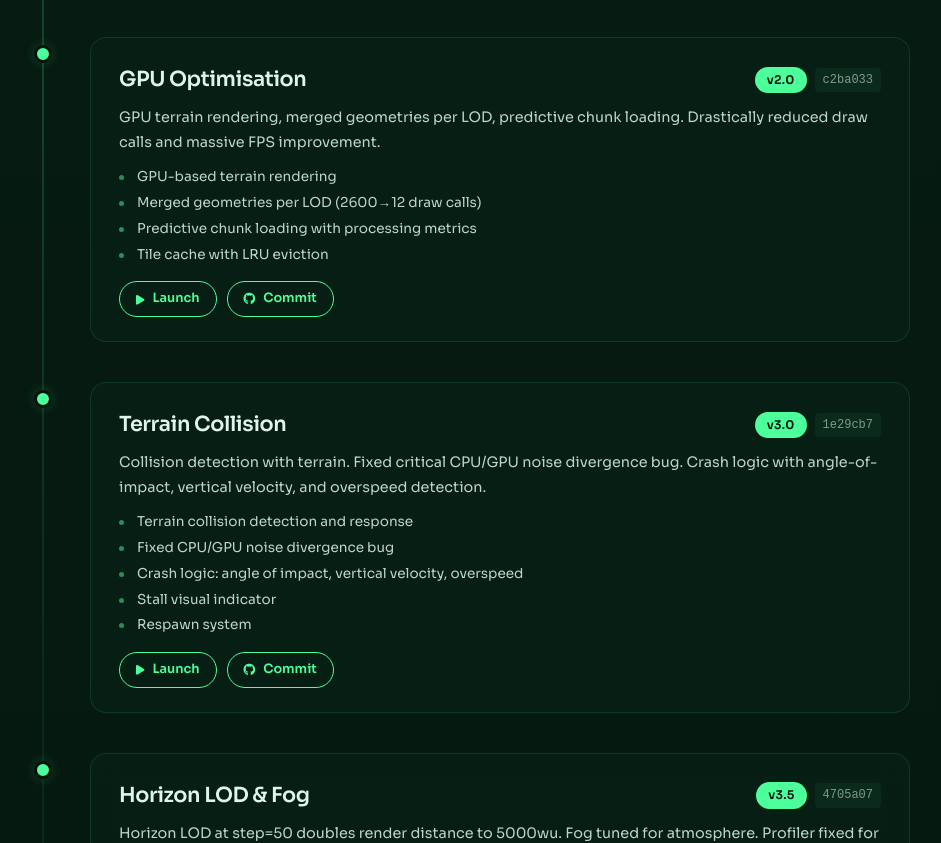
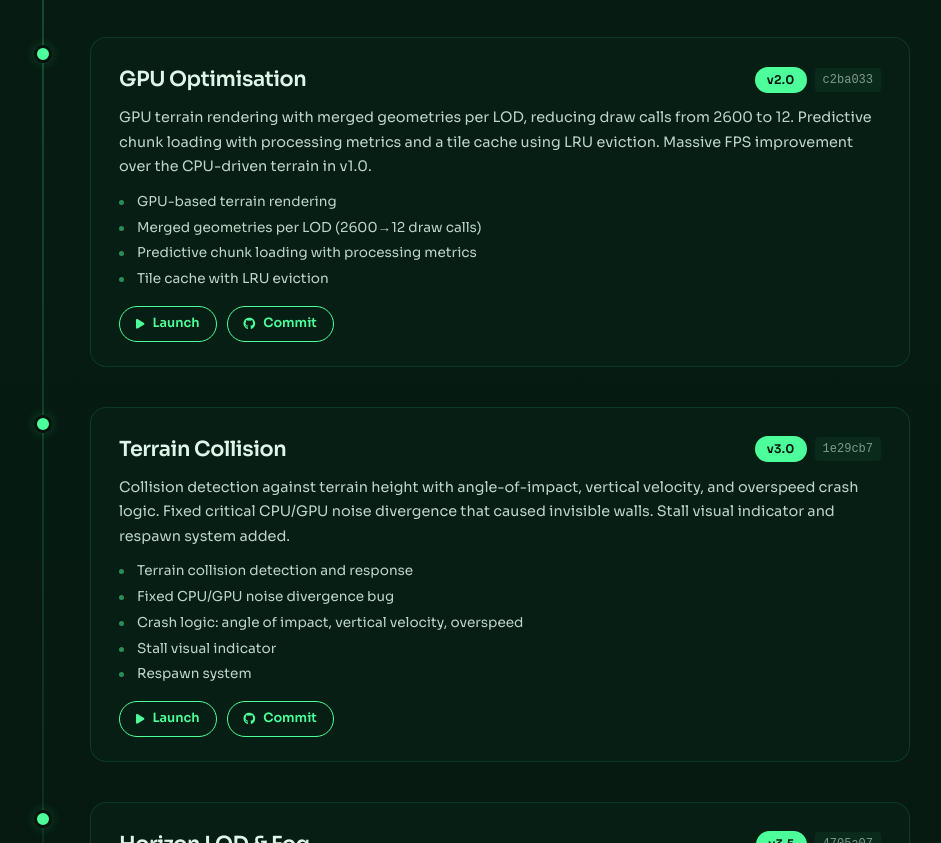
Before and after one commit to AIGsniperYt/webgl, a plain HTML site: page index.html in a window 1280 px wide. Shown: the part 1957-2800 px from the top of the page, without its empty margins (180-1121 px from the left). Drawn offline with Linux system fonts and the light colour scheme; animation ran at ten frames a second.

Commit message:
airflow update

```diff
--- a/index.html
+++ b/index.html
@@ -734,7 +734,6 @@ header .container {
     padding: 6px 16px;
 }
 
-/* ── Stats section ── */
 .stats-section {
     padding: 100px 0;
     position: relative;
@@ -984,7 +983,7 @@ const versions = [
         version: "v2.0",
         hash: "c2ba033",
         date: "",
-        description: "GPU terrain rendering, merged geometries per LOD, predictive chunk loading. Drastically reduced draw calls and massive FPS improvement.",
+        description: "GPU terrain rendering with merged geometries per LOD, reducing draw calls from 2600 to 12. Predictive chunk loading with processing metrics and a tile cache using LRU eviction. Massive FPS improvement over the CPU-driven terrain in v1.0.",
         features: [
             "GPU-based terrain rendering",
             "Merged geometries per LOD (2600→12 draw calls)",
@@ -999,7 +998,7 @@ const versions = [
         version: "v3.0",
         hash: "1e29cb7",
         date: "",
-        description: "Collision detection with terrain. Fixed critical CPU/GPU noise divergence bug. Crash logic with angle-of-impact, vertical velocity, and overspeed detection.",
+        description: "Collision detection against terrain height with angle-of-impact, vertical velocity, and overspeed crash logic. Fixed critical CPU/GPU noise divergence that caused invisible walls. Stall visual indicator and respawn system added.",
         features: [
             "Terrain collision detection and response",
             "Fixed CPU/GPU noise divergence bug",
@@ -1015,7 +1014,7 @@ const versions = [
         version: "v3.5",
         hash: "4705a07",
         date: "",
-        description: "Horizon LOD at step=50 doubles render distance to 5000wu. Fog tuned for atmosphere. Profiler fixed for correct avg FPS. Respawn slot exhaustion fixed.",
+        description: "Horizon LOD at step=50 doubles render distance to 5000 world units. Fog tuned to 0.0004 for atmospheric depth. Fixed profiler avg FPS calculation and respawn slot exhaustion.",
         features: [
             "Horizon LOD doubles render distance",
             "Fog tuned to 0.0004 for atmosphere",
@@ -1030,7 +1029,7 @@ const versions = [
         version: "v4.0",
         hash: "f0be98d",
         date: "",
-        description: "Complete overhaul of terrain generation — regional mountains, ridge lines, sigmoid softening, exponential slope widths, and altitude bands.",
+        description: "Complete overhaul of terrain generation with regional mountain clusters, ridge lines with artifact fixes, sigmoid softening for natural height profiles, exponential slope widths scaling with altitude bands, and a ramped floor to prevent underwater spawns.",
         features: [
             "Radical terrain gen update (phases 1 & 2)",
             "Regional mountain clusters and plains",
@@ -1046,7 +1045,7 @@ const versions = [
         version: "v5.0",
         hash: "75373fc",
         date: "",
-        description: "Biome system with dunes, tundra, rainforest, expansive regions, and lake rendering. Heavy visual and content update.",
+        description: "Biome system with expansive regions: asymmetric wind-blown desert dunes, tundra ruggedness above 300m, rainforests, and lake water in lowland basins. The terrain gains regional character that tells you where you are just by looking at the ground.",
         features: [
             "Biome system with expansive regions",
             "Desert dunes with asymmetric wind-blown shapes",
@@ -1060,21 +1059,38 @@ const versions = [
         name: "Lakes & Water",
         version: "v6.0",
         hash: "dab01ee",
-        date: "Latest",
-        description: "Water rendering in 0m lowland basins. The latest version with all features combined.",
+        date: "",
+        description: "Fragment-shader water rendering fills lowland basins below 8m with lake blue. Noise rarely reaches +8m across all three octaves simultaneously (~1% chance), so basins stay consistently submerged with only the most extreme peaks poking through as rare islands.",
         features: [
             "Water in fragment shader",
             "All previous features combined"
         ],
         url: ROOT_PATH + "flight-sim-v6.0/index.html",
+        latest: false
+    },
+    {
+        name: "Airflow & Turn Feel",
+        version: "v6.5",
+        hash: "5bef815",
+        date: "Latest",
+        description: "Added airflow resistance layer on top of the physics model: turn rate punishes hard rotation, nose/velocity misalignment punishes sliding, and high-G banking bleeds energy. Velocity vector eases toward the nose instead of snapping there. Combined with a 360° wraparound artificial horizon, landing readout, smoother lowland terrain, and AGL altitude display.",
+        features: [
+            "360° wraparound artificial horizon with readable inverted labels",
+            "Fixed frustum culling incorrectly culling steep mountain chunks",
+            "Airflow resistance: turn drag, misalignment drag, G drag",
+            "Velocity alignment lag for inertial feel",
+            "Improved lowland terrain — less bumpy, easier to land",
+            "AGL altitude readout, spawn crash fix, balance tweaks"
+        ],
+        url: ROOT_PATH + "flight-sim/index.html",
         latest: true
     }
 ];
 
 const stats = [
-    { number: "40+", label: "Commits" },
-    { number: "9", label: "Major Versions" },
-    { number: "8 mo", label: "Development Span" },
+    { number: "50+", label: "Commits" },
+    { number: "10", label: "Major Versions" },
+    { number: "1 week", label: "Development Span" },
     { number: "Three.js", label: "Core Engine" }
 ];
 
```
